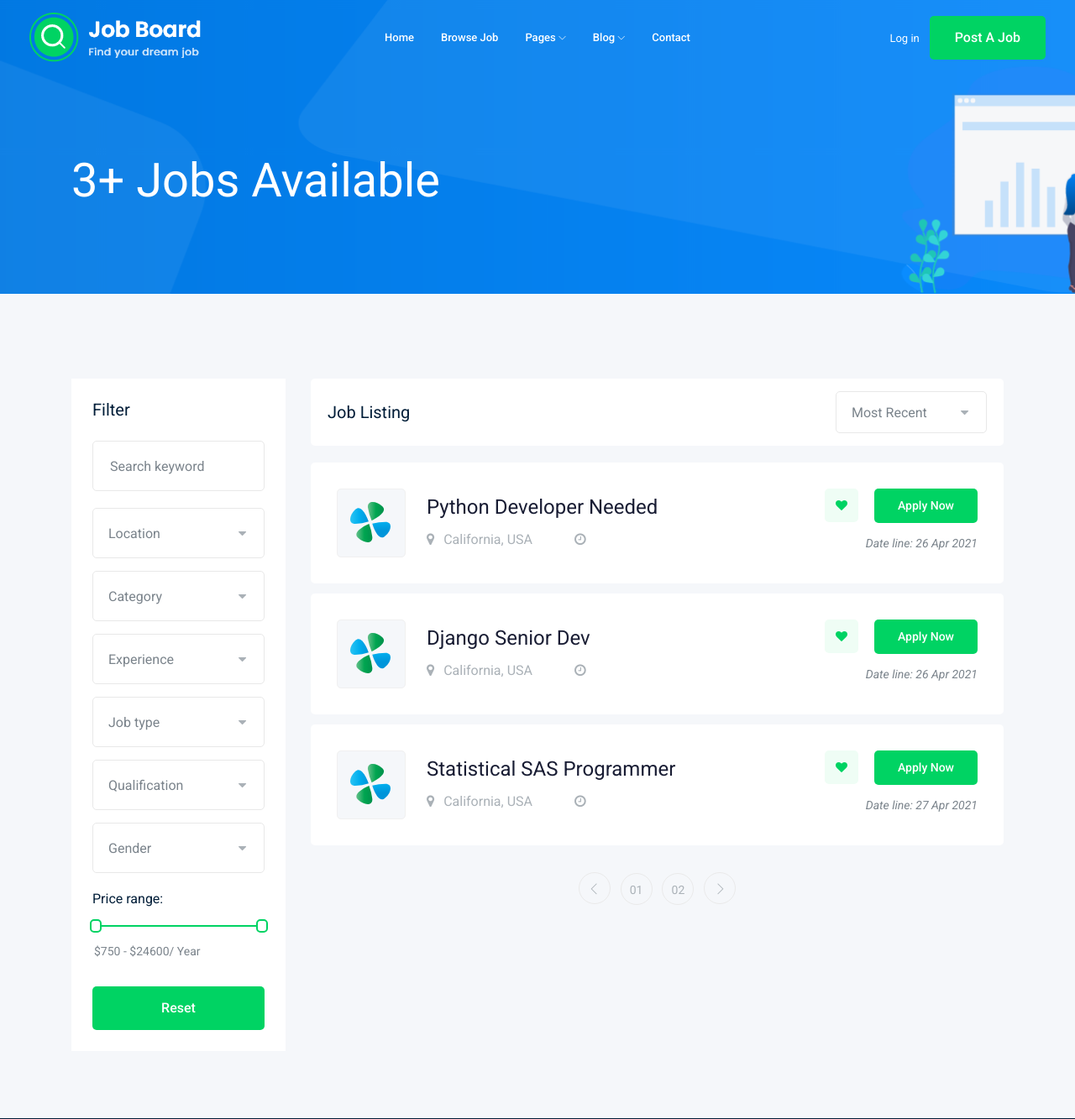
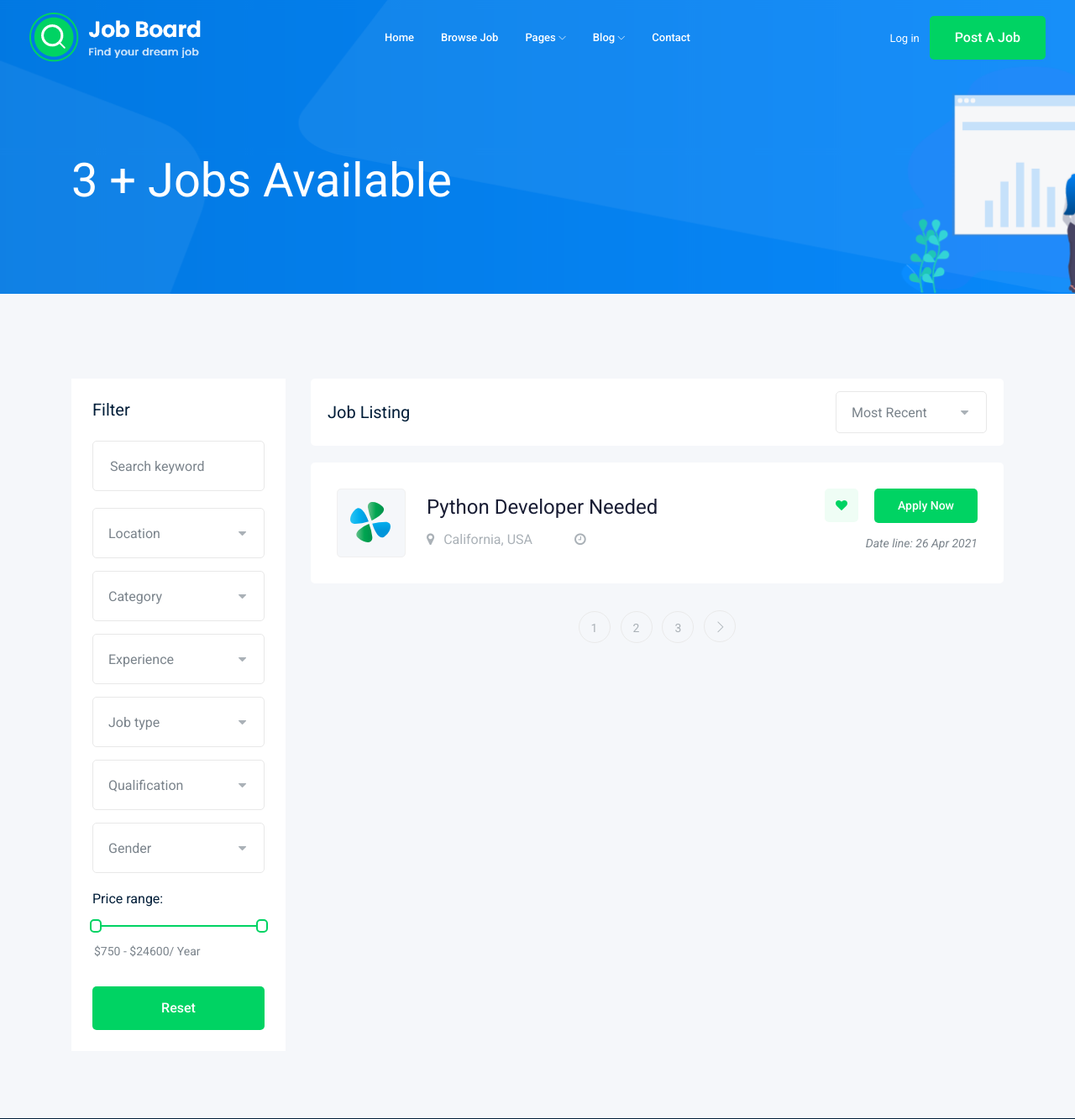
Before and after one commit to jsonHub255/django_job_board, a Django app: page /jobs/ in a window 1280 px wide. Shown: the top 1333 px of the page at 84% size. Run offline with Django 3.2, Linux system fonts and the light colour scheme; data comes from the database, SQL or seed files in the repository; some libraries are stand-ins or nearby versions.

Commit message:
add pagination in Job_list page

```diff
--- a/job/templates/job/job_list.html
+++ b/job/templates/job/job_list.html
@@ -7,7 +7,7 @@
             <div class="row">
                 <div class="col-xl-12">
                     <div class="bradcam_text">
-                        <h3>{{ jobs.count }}+ Jobs Available</h3>
+                        <h3>{{ jobs2.count }} + Jobs Available</h3>
                     </div>
                 </div>
             </div>
@@ -154,18 +154,25 @@
                             </div>
                             {% endfor %}
                         </div>
+                        {% if jobs.has_other_pages %}
                         <div class="row">
                             <div class="col-lg-12">
                                 <div class="pagination_wrap">
                                     <ul>
-                                        <li><a href="#"> <i class="ti-angle-left"></i> </a></li>
-                                        <li><a href="#"><span>01</span></a></li>
-                                        <li><a href="#"><span>02</span></a></li>
-                                        <li><a href="#"> <i class="ti-angle-right"></i> </a></li>
+                                        {% if jobs.has_previous %}
+                                        <li><a href="?page={{jobs.previous_page_number}}"> <i class="ti-angle-left"></i> </a></li>
+                                        {% endif %}
+                                        {% for i in jobs.paginator.page_range %}
+                                        <li><a href="?page={{i}}"><span>{{i}}</span></a></li>
+                                        {% endfor %}
+                                        {% if jobs.has_next %}
+                                        <li><a href="?page={{jobs.next_page_number}}"> <i class="ti-angle-right"></i> </a></li>
+                                        {% endif %}
                                     </ul>
                                 </div>
                             </div>
                         </div>
+                        {% endif %}
                     </div>
                 </div>
             </div>
--- a/job/views.py
+++ b/job/views.py
@@ -1,3 +1,5 @@
+from django.core import paginator
+from django.core.paginator import Paginator
 from django.shortcuts import render
 from .models import Job, Category
 from django.http import HttpResponse
@@ -5,7 +7,10 @@ from django.http import HttpResponse
 
 def job_list(request):
     job_list = Job.objects.all()
-    context = {'jobs': job_list}
+    paginator = Paginator(job_list, 1)  # Show 25 contacts per page.
+    page_number = request.GET.get('page')
+    page_obj = paginator.get_page(page_number)
+    context = {'jobs': page_obj, 'jobs2': job_list}
     return render(request, "job/job_list.html", context)
 
 def job_details(request, id):
```
